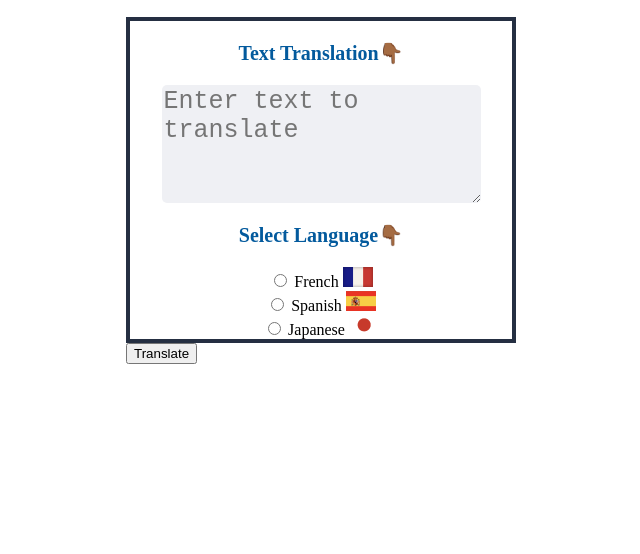
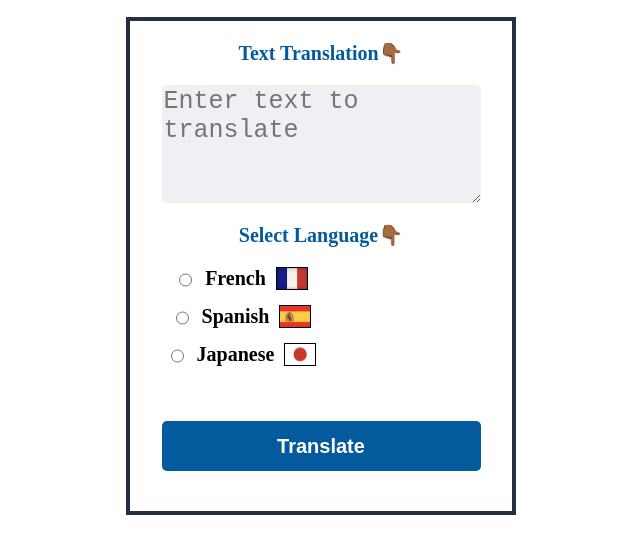
Before and after one commit to joel-elyon-nwamba/translation-app, a website: page index.html in a window 1280 px wide. Shown: the part 216-770 px from the top of the page, without its empty margins (319-959 px from the left). Drawn offline with Linux system fonts and the light colour scheme.

Commit message:
Added styling for radio input

```diff
--- a/css/styles.css
+++ b/css/styles.css
@@ -6,7 +6,7 @@ body {
     /* padding: 0; */
     margin: 0 auto;
     width: 390px;
-    height: 780px;
+    height: 880px;
     background-color: #fff;
 }
 
@@ -70,3 +70,29 @@ body {
     color:#333333;
     font-size: 25px;
 }
+
+.radio-option {
+    display: flex;
+    gap: 10px;
+    position: relative;
+    right: 80px;
+    margin-bottom: 15px;
+    font-weight: 900;
+    font-size: 20px;
+}
+
+.flag {
+    border: 1px solid #000;
+}
+
+.btn-translate {
+    width: 319px;
+    height: 50px;
+    background-color: #035A9D;
+    color: #fff;
+    font-size: 20px;
+    font-weight: 900;
+    border: none;
+    border-radius: 5px;
+    margin: 40px;
+}
--- a/index.html
+++ b/index.html
@@ -21,7 +21,7 @@
 
         <h3 class="main-title">Select Language👇🏾</h3>
 
-            <div class="radio-option">
+        <div class="radio-option">
          <input type="radio" name="language" value="fr"> French <img src="img/fr-flag.png" alt="French Flag" class="flag">
          </div>
             <div class="radio-option">
@@ -30,9 +30,10 @@
             <div class="radio-option">
             <input type="radio" name="language" value="de"> Japanese <img src="img/jpn-flag.png" alt="Japanese Flag" class="flag">
             </div>
+              <button class="btn-translate" type="submit">Translate</button>
             </div>
 
-        <button type="submit">Translate</button>
+
     </form>
 </body>
 </html>
```
